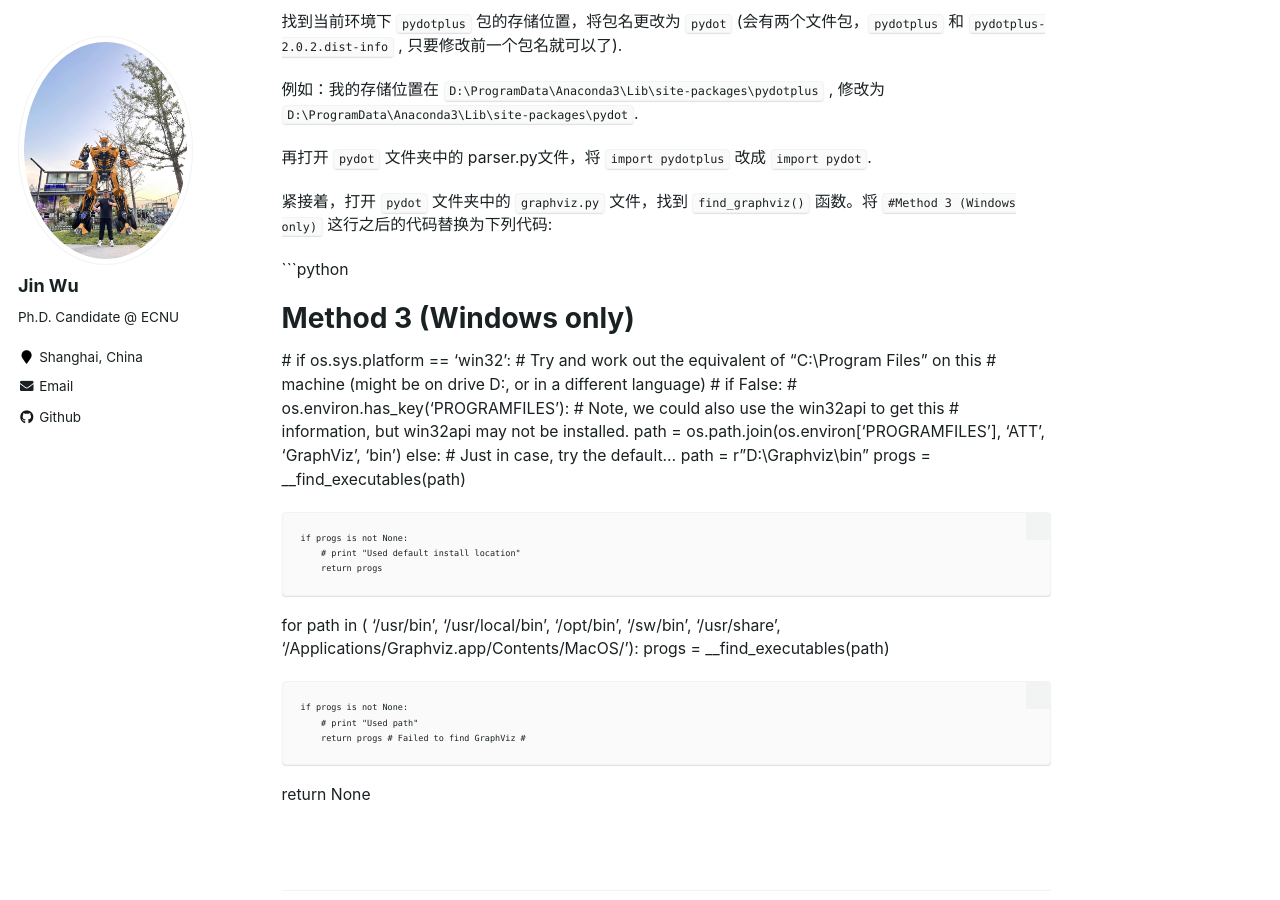
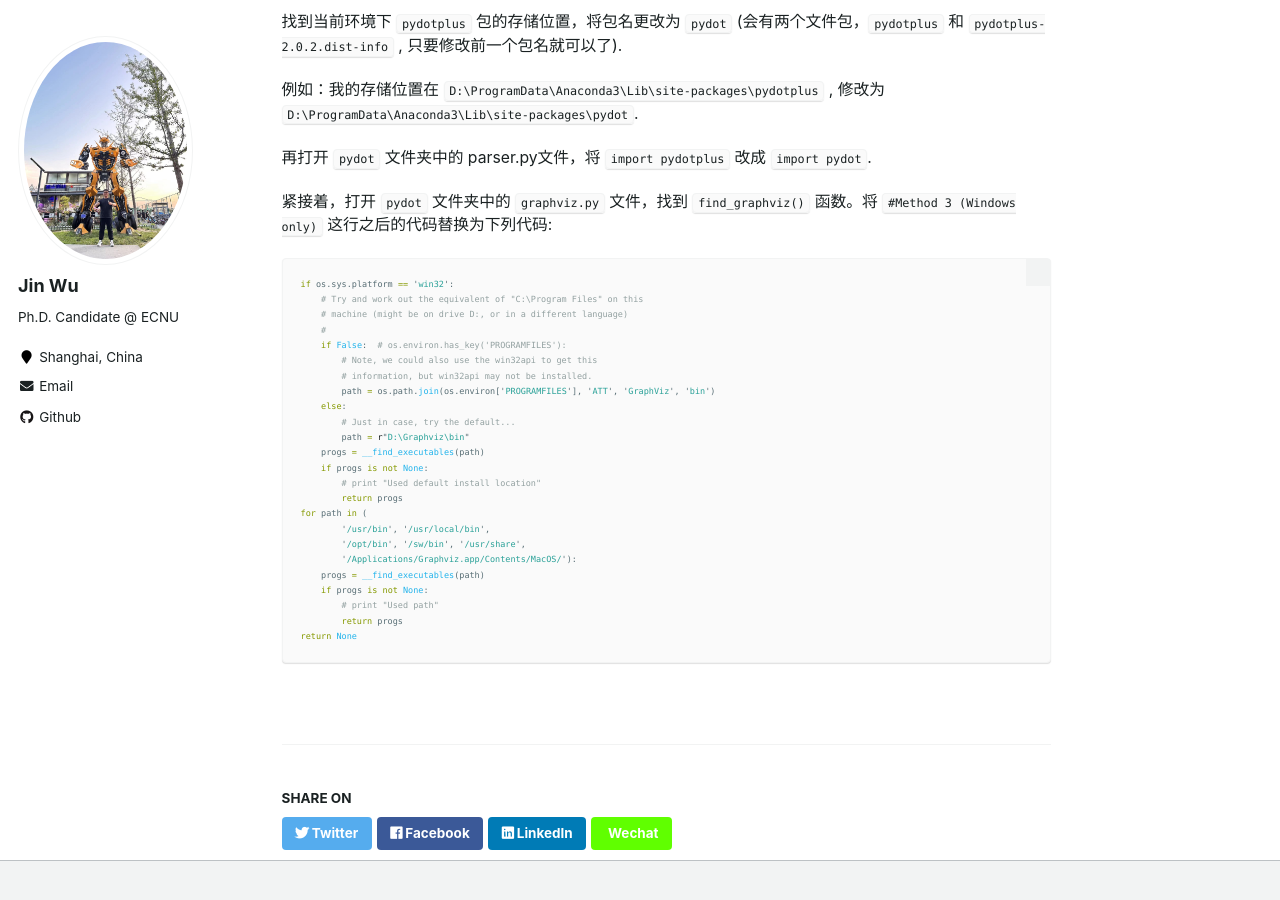
Before and after one commit to WooTzins/WooTzins.github.io, a Jekyll site: the page built from _talks/2024-10-30-pydot-pydotplus.md, in a window 1280 px wide and 900 px high, scrolled down 476 px. Built offline with Jekyll 4.4.1, drawn with Linux system fonts in a browser that asks for light colours; comment, search, counter and statistics services are not loaded.

Commit message:
Update 2024-10-30-pydot-pydotplus.md

````diff
--- a/_talks/2024-10-30-pydot-pydotplus.md
+++ b/_talks/2024-10-30-pydot-pydotplus.md
@@ -26,8 +26,6 @@ location: "Shanghai, China"
 紧接着，打开 `pydot` 文件夹中的 `graphviz.py` 文件，找到 `find_graphviz()` 函数。将 `#Method 3 (Windows only)` 这行之后的代码替换为下列代码:
 
 ```python
-# Method 3 (Windows only)
-#
 if os.sys.platform == 'win32':
     # Try and work out the equivalent of "C:\Program Files" on this
     # machine (might be on drive D:, or in a different language)
@@ -40,21 +38,16 @@ if os.sys.platform == 'win32':
         # Just in case, try the default...
         path = r"D:\Graphviz\bin"
     progs = __find_executables(path)
-
     if progs is not None:
         # print "Used default install location"
         return progs
-
 for path in (
         '/usr/bin', '/usr/local/bin',
         '/opt/bin', '/sw/bin', '/usr/share',
         '/Applications/Graphviz.app/Contents/MacOS/'):
     progs = __find_executables(path)
-
     if progs is not None:
         # print "Used path"
         return progs
-# Failed to find GraphViz
-#
-
 return None
+```
````
